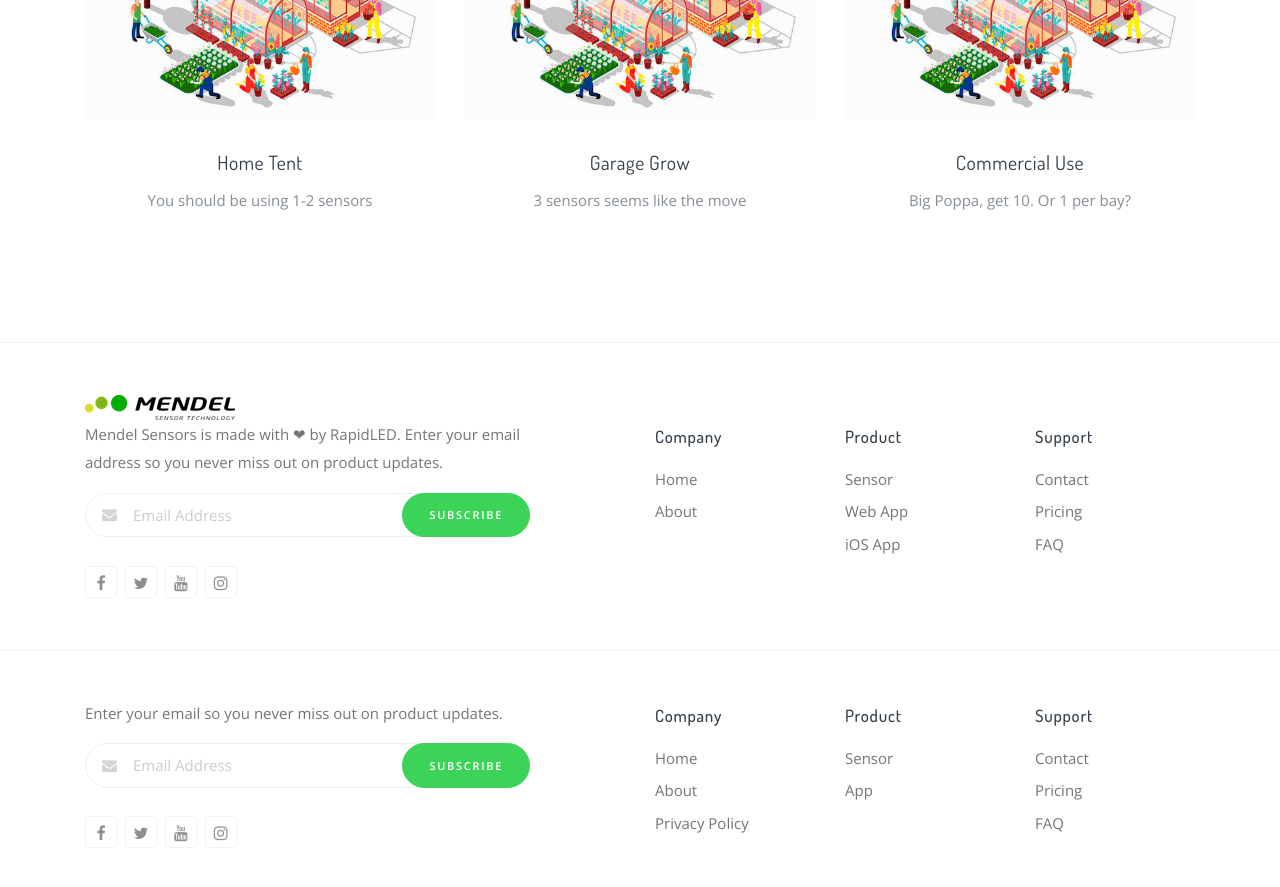
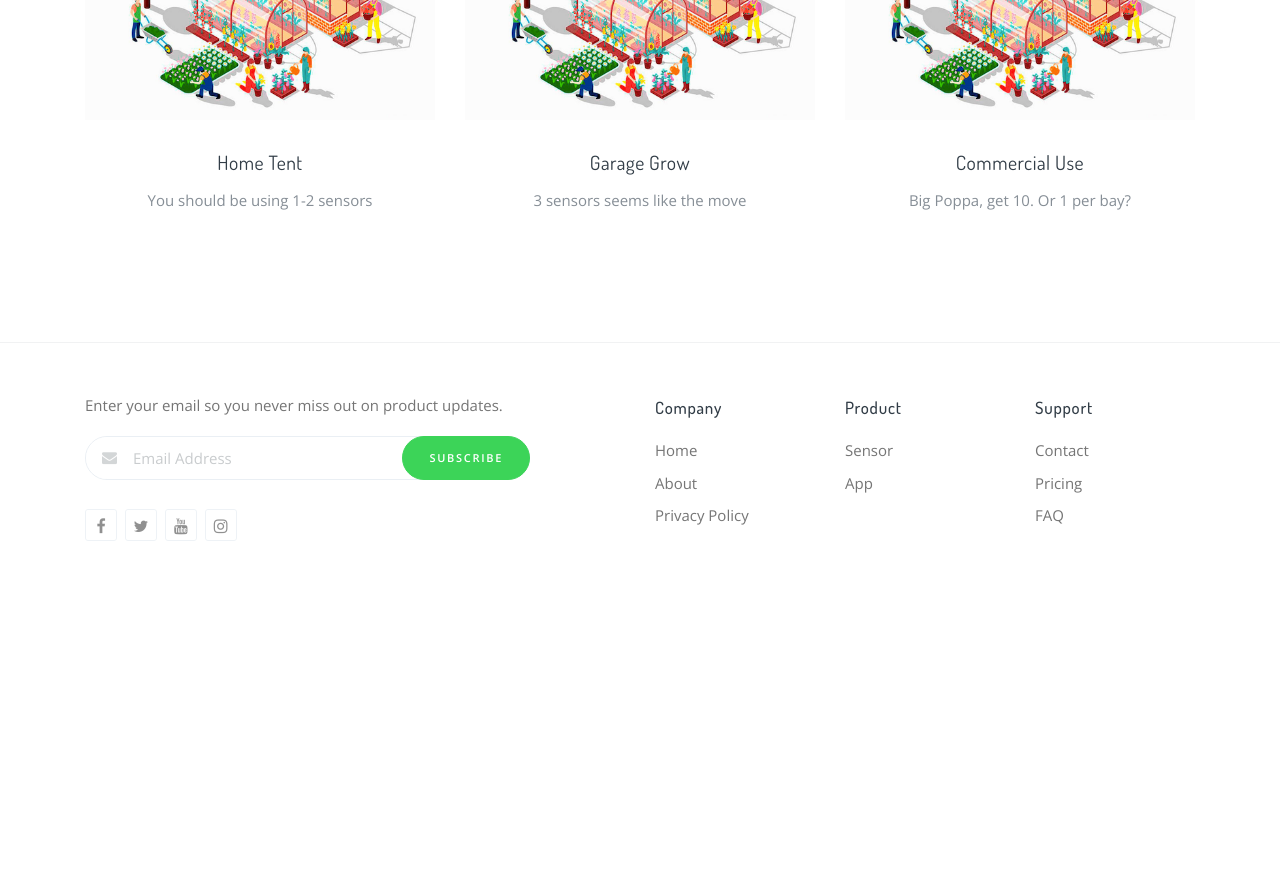
Before and after one commit to mendelsensors/marketing_page, a Jekyll site: the page built from airsensor/index.html, in a window 1280 px wide and 900 px high, scrolled down 3391 px. Shown: the top 887 px of the window. Built offline with Jekyll 4.4.1, drawn with Linux system fonts in a browser that asks for light colours; after the commit the page ends 3984 px from its top, so only the background shows below that.

Commit message:
some small cleanup

```diff
--- a/_layouts/default.html
+++ b/_layouts/default.html
@@ -91,10 +91,10 @@
              </form>
              <br />
              <div class="social social-bordered">
-               <a class="social-facebook" href="#"><i class="fa fa-facebook"></i></a>
-               <a class="social-twitter" href="#"><i class="fa fa-twitter"></i></a>
-               <a class="social-youtube" href="#"><i class="fa fa-youtube"></i></a>
-               <a class="social-instagram" href="#"><i class="fa fa-instagram"></i></a>
+               <a class="social-facebook" href="https://www.facebook.com/mendel.sensors" target="_blank"><i class="fa fa-facebook"></i></a>
+               <a class="social-twitter" href="https://twitter.com/mendelsensors" target="_blank"><i class="fa fa-twitter"></i></a>
+               <a class="social-youtube" href="#" target="_blank"><i class="fa fa-youtube"></i></a>
+               <a class="social-instagram" href="https://www.instagram.com/mendelsensors/" target="_blank"><i class="fa fa-instagram"></i></a>
              </div>
              <hr class="d-xl-none">
            </div>
--- a/airsensor/index.html
+++ b/airsensor/index.html
@@ -210,66 +210,3 @@ layout: default
   </div>
 </section>
 <!-- /.How Many Do I need? -->
-
-<!-- Footer -->
-<footer class="footer py-7">
-  <div class="container">
-    <div class="row">
-
-      <div class="col-12">
-        <a href="/"><img src="../assets/img/Logo-Horizontal-Gradient.png" alt="logo"></a>
-      </div>
-
-      <div class="col-xl-5">
-        <p>Mendel Sensors is made with ❤ by RapidLED. Enter your email address so you never miss out on product updates.</p>
-        <form class="input-round justify-content-center justify-content-lg-end" action="" method="post" target="_blank">
-          <div class="input-group">
-            <div class="input-group-prepend">
-              <span class="input-group-text"><i class="fa fa-envelope"></i></span>
-            </div>
-            <input type="text" name="EMAIL" class="form-control" placeholder="Email Address">
-            <span class="input-group-append">
-              <button class="btn btn-success">Subscribe</button>
-            </span>
-          </div>
-        </form>
-        <br />
-        <div class="social social-bordered">
-          <a class="social-facebook" href="#"><i class="fa fa-facebook"></i></a>
-          <a class="social-twitter" href="#"><i class="fa fa-twitter"></i></a>
-          <a class="social-youtube" href="#"><i class="fa fa-youtube"></i></a>
-          <a class="social-instagram" href="#"><i class="fa fa-instagram"></i></a>
-        </div>
-        <hr class="d-xl-none">
-      </div>
-
-      <div class="col-4 col-xl-2 offset-xl-1">
-        <h6 class="mb-4 mt-1"><strong>Company</strong></h6>
-        <div class="nav flex-column">
-          <a class="nav-link" href="/">Home</a>
-          <a class="nav-link" href="/about">About</a>
-        </div>
-      </div>
-
-      <div class="col-4 col-xl-2">
-        <h6 class="mb-4 mt-1"><strong>Product</strong></h6>
-        <div class="nav flex-column">
-          <a class="nav-link" href="/airsensor">Sensor</a>
-          <a class="nav-link" href="#">Web App</a>
-          <a class="nav-link" href="#">iOS App</a>
-        </div>
-      </div>
-
-      <div class="col-4 col-xl-2">
-        <h6 class="mb-4 mt-1"><strong>Support</strong></h6>
-        <div class="nav flex-column">
-          <a class="nav-link" href="/contact">Contact</a>
-          <a class="nav-link" href="/pricing">Pricing</a>
-          <a class="nav-link" href="/faq">FAQ</a>
-        </div>
-      </div>
-
-    </div>
-  </div>
-</footer>
-<!-- /.footer -->
--- a/index.html
+++ b/index.html
@@ -22,7 +22,7 @@ layout: default
 <!-- /.header -->
 
 <!-- Partner section -->
-<!--<section class="section py-6">
+<!--<section class="section py-6" style="background-image: linear-gradient(-45deg, #d4fc79 0%, #8fd3f4 100%);">
   <div class="container">
 
     <div class="partner partner-sm">
@@ -35,7 +35,7 @@ layout: default
     </div>
 
   </div>
-</section> -->
+</section>-->
 <!-- / .Partner section -->
 
 <!-- Main Content -->
--- a/readme.html
+++ b/readme.html
@@ -5,3 +5,5 @@ Master branch is live. Work off of a feature branch please.
 
 Notes:
 This is a static site hosted on github pages which uses Jekyll to limit redundancy and help with organization. https://jekyllrb.com/docs/installation/
+
+To see it locally use `jekyll serve`
```
